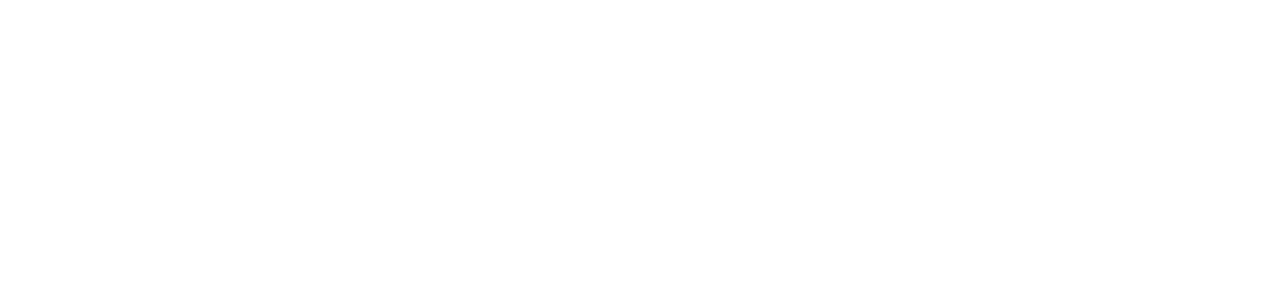
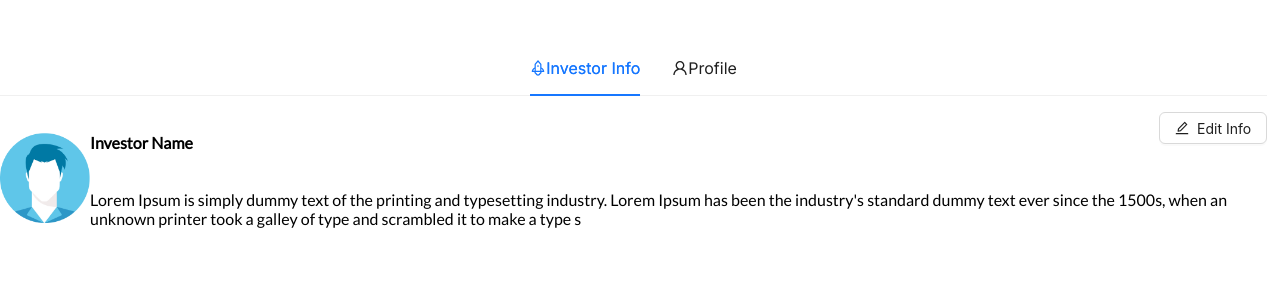
Before and after one commit to rjsaravana/Connect2Investors, a React (Create React App) app: page /adminpage in a window 1280 px wide. Before the commit this address had no page. Shown: the top 300 px of the page. Built offline with nearby package versions, Linux system fonts and the light colour scheme; a web font is replaced by a local one.

Commit message:
adding content

```diff
--- a/src/App.tsx
+++ b/src/App.tsx
@@ -8,6 +8,7 @@
 import { BrowserRouter, Link } from "react-router-dom";
 import { BrowserRouter as Router } from "react-router-dom";
 import Meeting from "./app/Tabs/meeting";
+import AdminPage from "./app/admin/adminpage";
 
 function App() {
   return (
@@ -17,6 +18,7 @@
         <Route path="/home" element={<Home />} />
         <Route path="/assign-startup" element={<AssignPage />} />
         <Route path="/meeting-schedule" element={<Meeting />} />
+        <Route path="/adminpage" element={<AdminPage />} />
       </Routes>
     </BrowserRouter>
   );
--- a/src/app/Tabs/current-meeting.tsx
+++ b/src/app/Tabs/current-meeting.tsx
@@ -4,6 +4,10 @@
 import { useNavigate, Link } from "react-router-dom";
 
 const CurrentMeeting: React.FC = () => {
+    const navigate = useNavigate();
+    const handleClick = () => {
+      navigate("/adminpage");
+    };
   return (
     <>
       <Row>
@@ -11,7 +15,7 @@
           <Card className="dashboard-meeting-cards blue-background-cards">
             <div className="card-headers">
               <h4>Call with Hilda</h4>
-              <MessageOutlined
+              <MessageOutlined onClick={handleClick}
                 className="message-icon"
                 style={{ marginTop: "-10px" }}
               />
--- /dev/null
+++ b/src/app/admin/adminpage.tsx
@@ -0,0 +1,45 @@
+import { RocketOutlined, UserOutlined } from "@ant-design/icons";
+import { Tabs, TabsProps } from "antd";
+import React, { useState } from "react";
+import InvestorInfo from "./investorinfo";
+
+const AdminPage: React.FC = () => {
+  const [selectTab, setSelectTab] = useState<string>("1");
+  console.log(selectTab);
+
+  const items: TabsProps["items"] = [
+    {
+      key: "1",
+      label:<><RocketOutlined />Investor Info</>,
+    },
+    {
+      key: "2",
+      label:<><UserOutlined />Profile </>,
+    },
+  ];
+
+  const onChange = (key: string) => {
+    setSelectTab(key);
+  };
+
+  return (
+    <>
+      <Tabs
+        className="meeting-tabs"
+        style={{ marginTop: "40px" }}
+        defaultActiveKey={selectTab}
+        size="large"
+        onChange={onChange}
+        centered
+        items={items}
+      />
+
+      {selectTab === "1" ? (
+        <InvestorInfo />
+      ) : selectTab === "2" ? (
+        <InvestorInfo />
+      ) : null}
+    </>
+  );
+};
+export default AdminPage;
--- /dev/null
+++ b/src/app/admin/investorinfo.tsx
@@ -0,0 +1,30 @@
+import { EditOutlined } from "@ant-design/icons";
+import "./style.css";
+import { Button, Image } from "antd";
+
+const InvestorInfo: React.FC = () => {
+  return (
+    <div className="inestor-content">
+      <div>
+        <Image width={90} src="./assets/Ellipse6.png" />
+      </div>
+      <div>
+        <div style={{display:'flex',justifyContent:'space-between'}}>
+          <h4>Investor Name</h4>
+          <Button>
+            <EditOutlined />
+            Edit Info
+          </Button>
+        </div>
+        <p>
+          Lorem Ipsum is simply dummy text of the printing and typesetting
+          industry. Lorem Ipsum has been the industry's standard dummy text ever
+          since the 1500s, when an unknown printer took a galley of type and
+          scrambled it to make a type s
+        </p>
+      </div>
+    </div>
+  );
+};
+
+export default InvestorInfo;
--- /dev/null
+++ b/src/app/admin/style.css
@@ -0,0 +1,6 @@
+.inestor-content {
+    display: flex;
+    flex-direction: row;
+    justify-content: center;
+    align-items: center;
+}
```
Also changed, not shown: public/assets/Ellipse6.png (added), src/app/admin/updateinfo.tsx (deleted).
